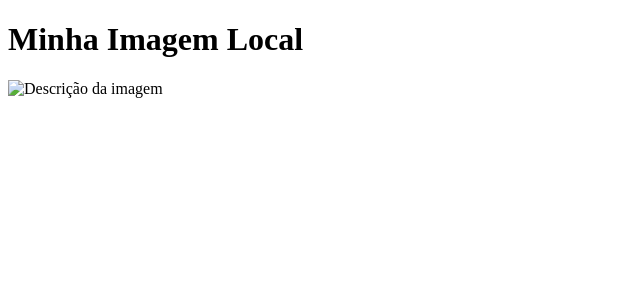
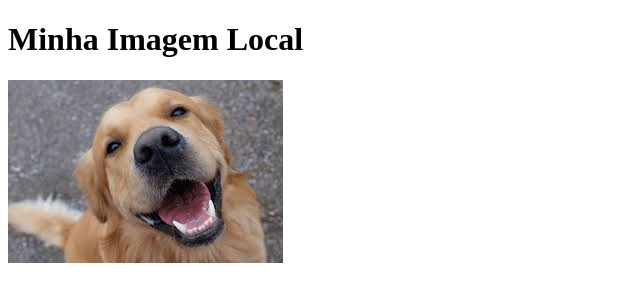
Before and after one commit to arthurSOliv/descomplicaTest, a plain HTML site: page index.html in a window 1280 px wide. Shown: the whole page, without its empty margins (0-640 px from the left). Drawn offline with Linux system fonts and the light colour scheme.

Commit message:
Added image to project and replaced url on html file

```diff
--- a/index.html
+++ b/index.html
@@ -6,6 +6,6 @@
 </head>
 <body>
     <h1>Minha Imagem Local</h1>
-    <img src="caminho/para/sua/imagem.jpg" alt="Descrição da imagem">
+    <img src="./images/dog.jpeg" alt="Cachorrinho">
 </body>
 </html>
```
Also changed, not shown: images/dog.jpeg (added).
